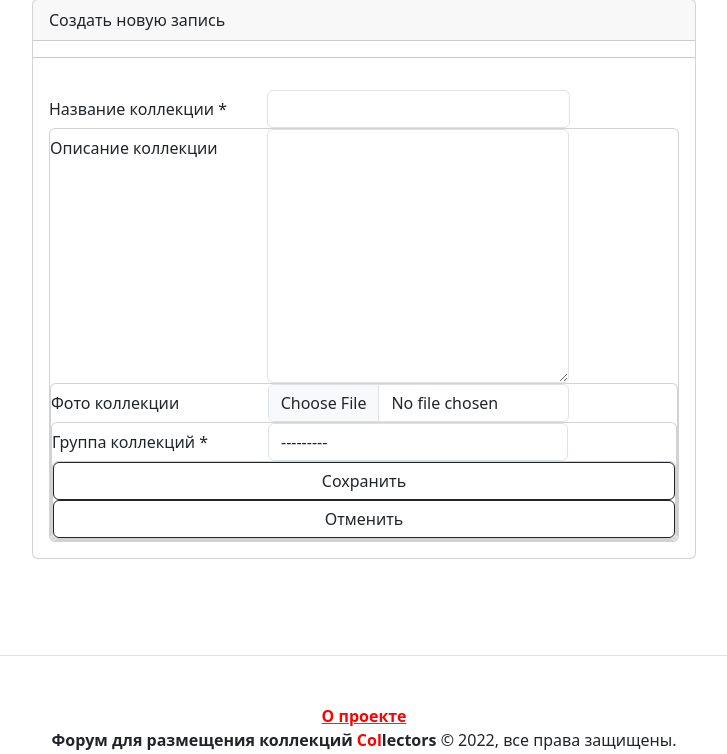
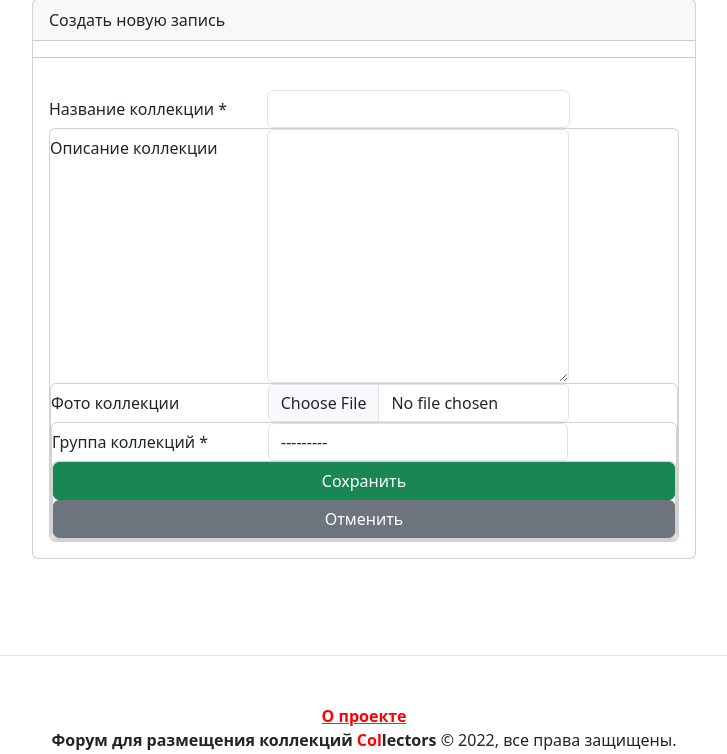
Before and after one commit to InaraShalfei/collectors, a Django app: page /new_collection/ in a window 1280 px wide. Shown: the part 113-867 px from the top of the page, without its empty margins (276-1003 px from the left). Run offline with Django 3.2, Linux system fonts and the light colour scheme; the visitor is signed in with stand-in values (Sample User, id 1); data that the repository does not hold is empty; some libraries are stand-ins or nearby versions.

Commit message:
Change buttons design in html-forms

```diff
--- a/templates/web_collectors/new.html
+++ b/templates/web_collectors/new.html
@@ -49,10 +49,10 @@
                             <div class="card">
                         {% endfor %}
 
-                        <button type="submit" class="btn btn-outline-dark">
+                        <button type="submit" class="btn btn-success">
                             Сохранить
                         </button>
-                    <button type="submit" class="btn btn-outline-dark">
+                    <button type="submit" class="btn btn-secondary">
                     <a
                             {% if form.instance.id %}
                                 href="{% url 'web_collectors:collection' collection.group.slug collection.id %}"
--- a/templates/web_collectors/new_item.html
+++ b/templates/web_collectors/new_item.html
@@ -64,10 +64,10 @@
                         {% endfor %}
                         </div>
 
-                        <button type="submit" class="btn btn-outline-dark">
+                        <button type="submit" class="btn btn-success">
                             Сохранить
                         </button>
-                            <a class="btn btn-outline-dark"
+                        <a class="btn btn-secondary"
                                 {% if form.instance.id %}
                            href="{% url 'web_collectors:item' group.slug collection.id item.id %}"
                                 {% else %}
```
Also changed, not shown: templates/web_collectors/item.html (+28 -34 lines). Lines whose indentation alone changed are shown as unchanged.
